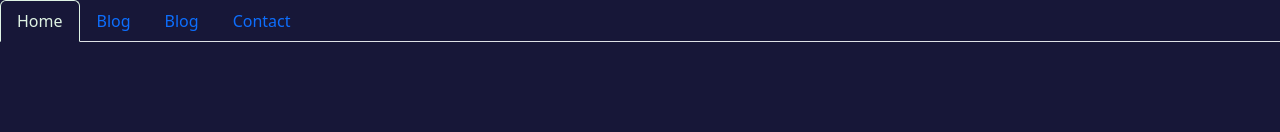
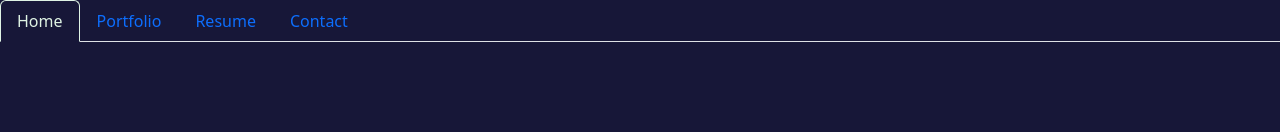
Before and after one commit to AetherealDev/React-Portfolio, a React (Vite) app: page / in a window 1280 px wide. Shown: the top 132 px of the page. Built offline with nearby package versions, Linux system fonts and the light colour scheme; grey boxes are pictures that could not be loaded.

Commit message:
made the nav text match the page names in NavTabs.jsx

```diff
--- a/src/components/NavTabs.jsx
+++ b/src/components/NavTabs.jsx
@@ -18,7 +18,7 @@ function NavTabs() {
                     to="/Portfolio"
                     className={currentPage === '/Portfolio' ? 'nav-link active' : 'nav-link'}
                 >
-                    Blog
+                    Portfolio
                 </Link>
             </li>
             <li className="nav-item">
@@ -26,7 +26,7 @@ function NavTabs() {
                     to="/Resume"
                     className={currentPage === '/Resume' ? 'nav-link active' : 'nav-link'}
                 >
-                    Blog
+                    Resume
                 </Link>
             </li>
             <li className="nav-item">
```
